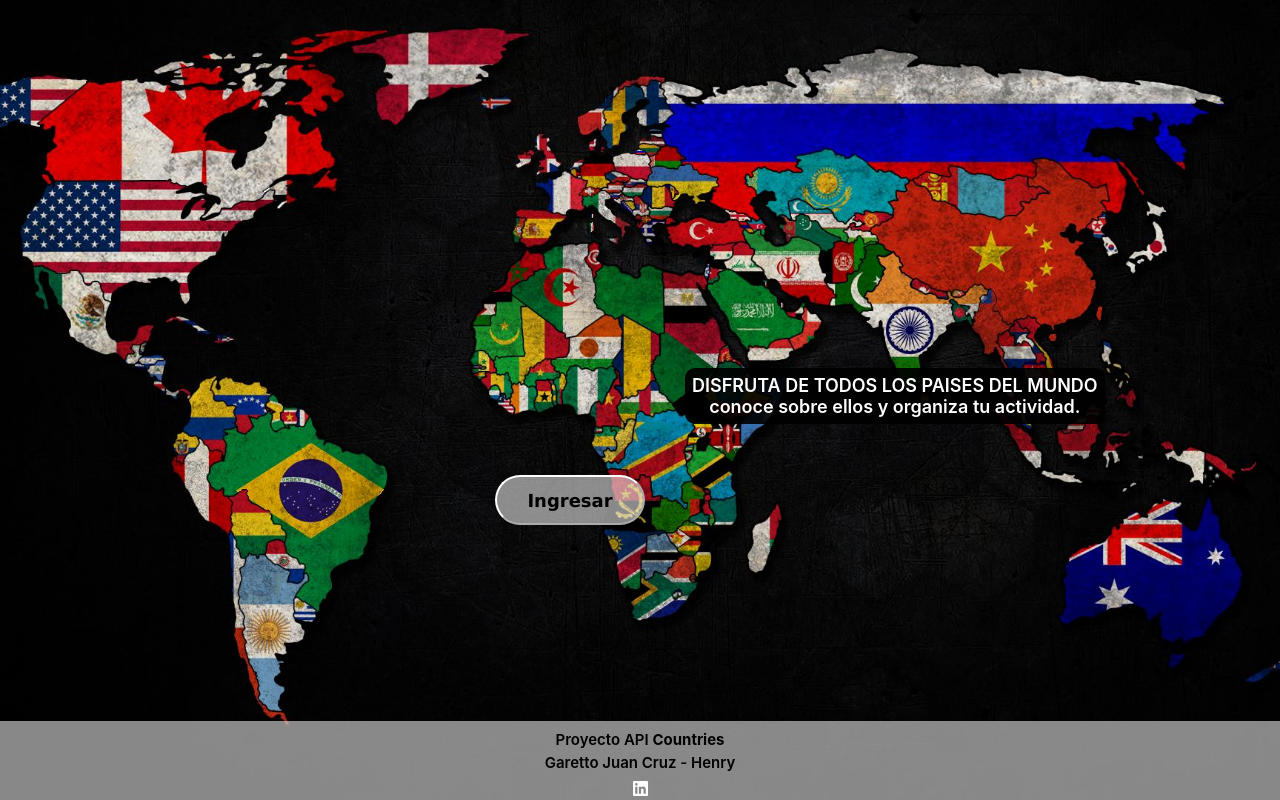
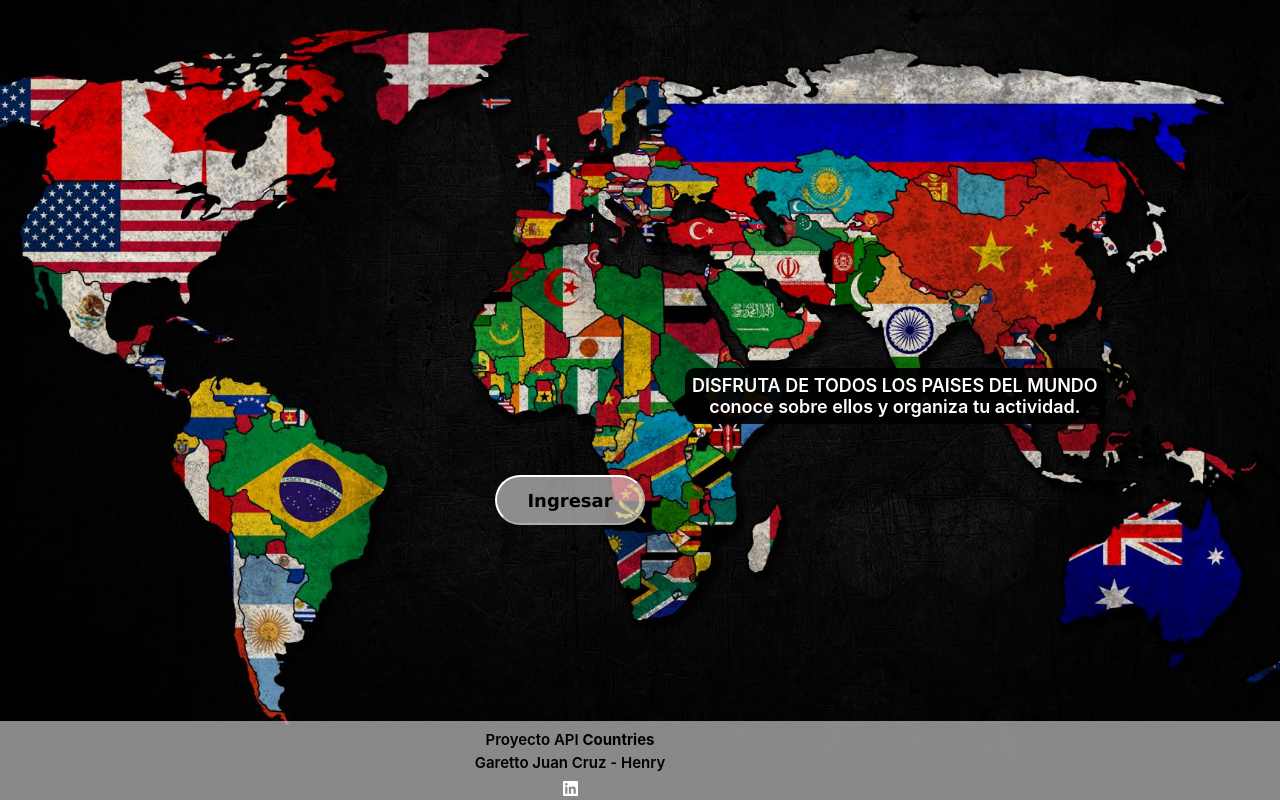
Before and after one commit to JuanGaretto/CountriesPI, a React (Create React App) app in the folder client/: page / in a window 1280 px wide. Built offline with nearby package versions, Linux system fonts and the light colour scheme.

Commit message:
footer acomodado

```diff
--- a/client/src/Footer/footer.css
+++ b/client/src/Footer/footer.css
@@ -26,9 +26,12 @@
 
 .footerInfo{
     line-height: .5;
+   position: relative;
+   left: -70px;
 }
 
 .footerLink a{
     color: white;
-
+    position: relative;
+    left: -70px;
 }
```
